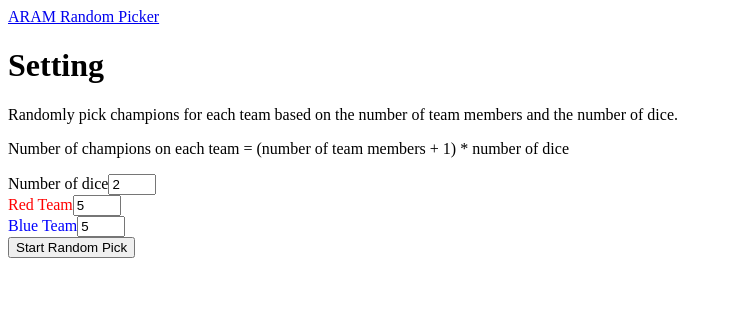
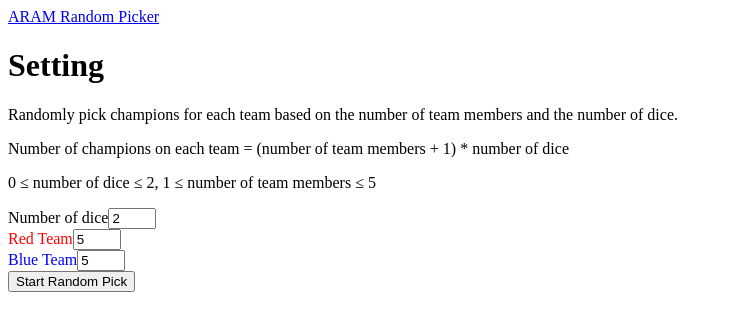
Before and after one commit to anc5557/ARAM_RandomPicker, a Next.js app: page /settings in a window 1280 px wide. Shown: the top 330 px of the page, without its empty margins (0-729 px from the left). Built offline with nearby package versions, Linux system fonts and the light colour scheme.

Commit message:
Update champion selection algorithm in settings page

```diff
--- a/src/pages/settings.tsx
+++ b/src/pages/settings.tsx
@@ -24,8 +24,11 @@ export default function Settings() {
             <p className="text-center text-lg  mb-5">
                 Randomly pick champions for each team based on the number of team members and the number of dice.
             </p>
+            <p className="text-center text-lg  mb-5">
+                Number of champions on each team = (number of team members + 1) * number of dice
+            </p>
             <p className="text-center text-lg  mb-20">
-                Number of champions on each team = (number of team members + 1) * number of dice
+                0 ≤ number of dice ≤ 2, 1 ≤ number of team members ≤ 5
             </p>
             <div className="flex justify-center space-x-6">
                 {['dice', 'redTeam', 'blueTeam'].map((team, index) => (
```
